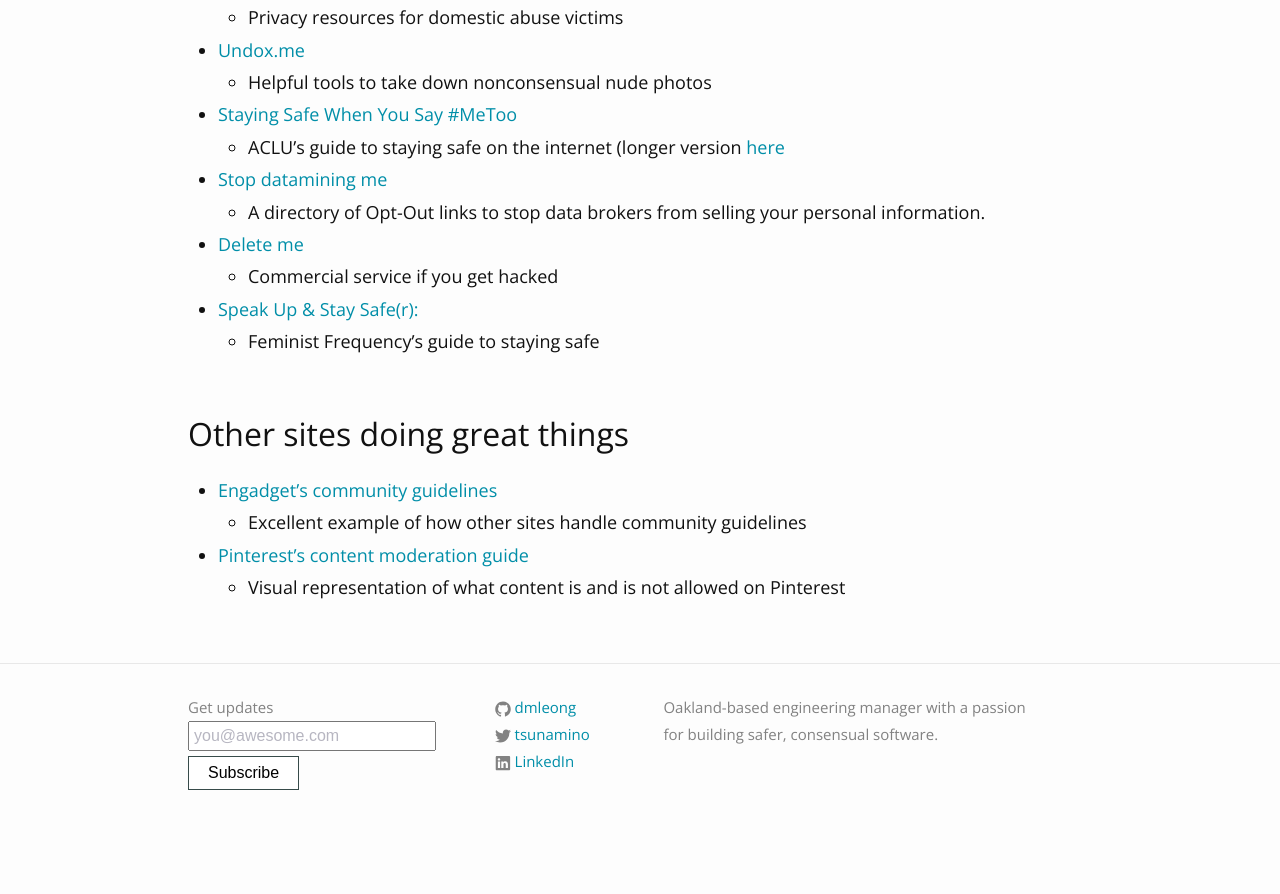
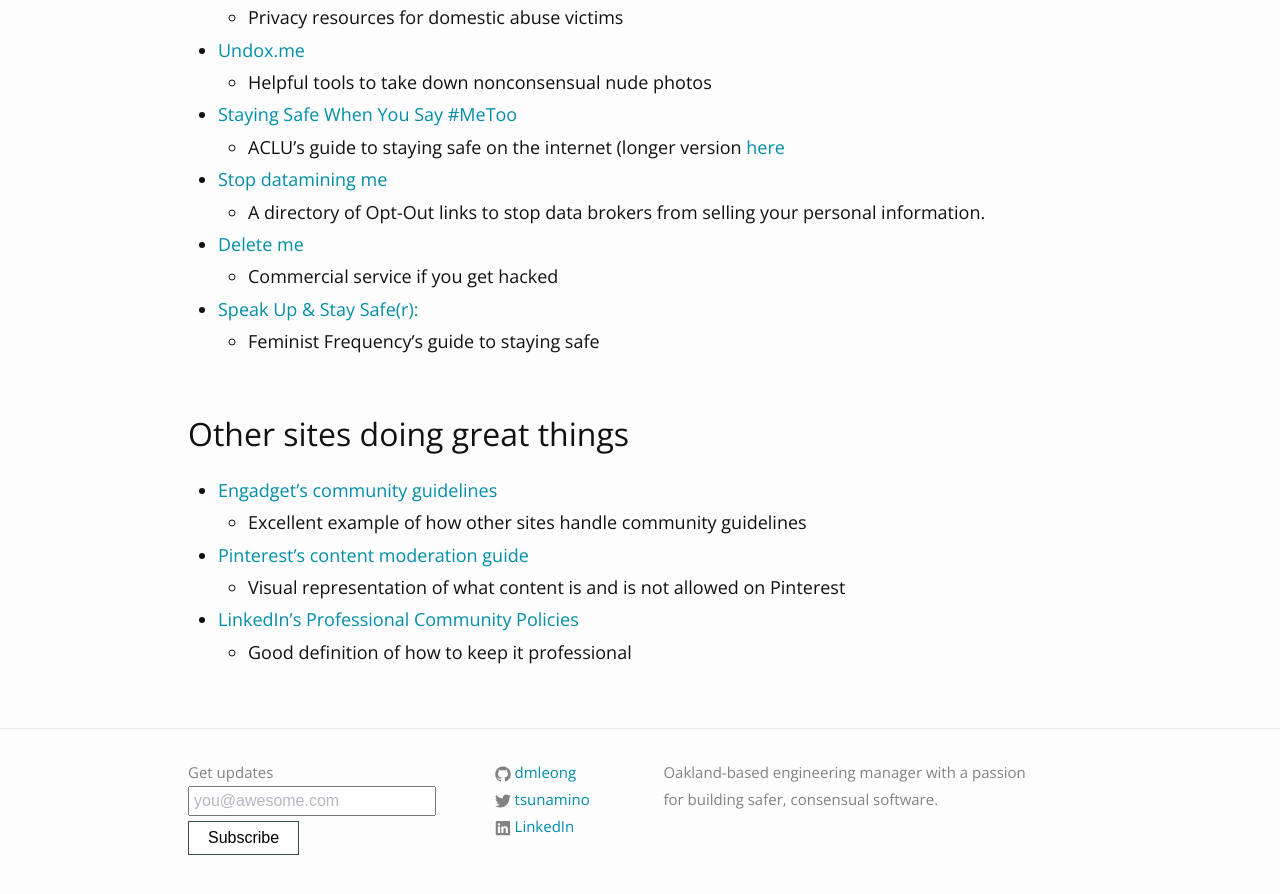
Before and after one commit to dmleong/dmleong.github.io, a Jekyll site: the page built from recommended-readings.md, in a window 1280 px wide and 900 px high, scrolled down 3980 px. Shown: the top 894 px of the window. Built offline with Jekyll 4.4.1, drawn with Linux system fonts in a browser that asks for light colours; before the commit the page ends 4815 px from its top, so only the background shows below that.

Commit message:
Update recommended-readings.md

```diff
--- a/recommended-readings.md
+++ b/recommended-readings.md
@@ -9,6 +9,7 @@
 This list is intended to be a set of resources to help one understand the sociological phenomenon that is online harassment, what causes it, and helpful tactics to dispell misinformation.
 
 Also includes some resources to protect yourself if you find yourself on the receiving end of harassment.
+
 
 ## Studies
 * [Anyone can be a troll](https://files.clr3.com/papers/2017_anyone.pdf) - Shorter version [here](https://theconversation.com/our-experiments-taught-us-why-people-troll-72798)
@@ -108,3 +109,5 @@
   * Excellent example of how other sites handle community guidelines
 * [Pinterest's content moderation guide](https://policy.pinterest.com/en/community-guidelines)
   * Visual representation of what content is and is not allowed on Pinterest
+* [LinkedIn's Professional Community Policies](https://www.linkedin.com/help/linkedin/answer/89880)
+  * Good definition of how to keep it professional
```
